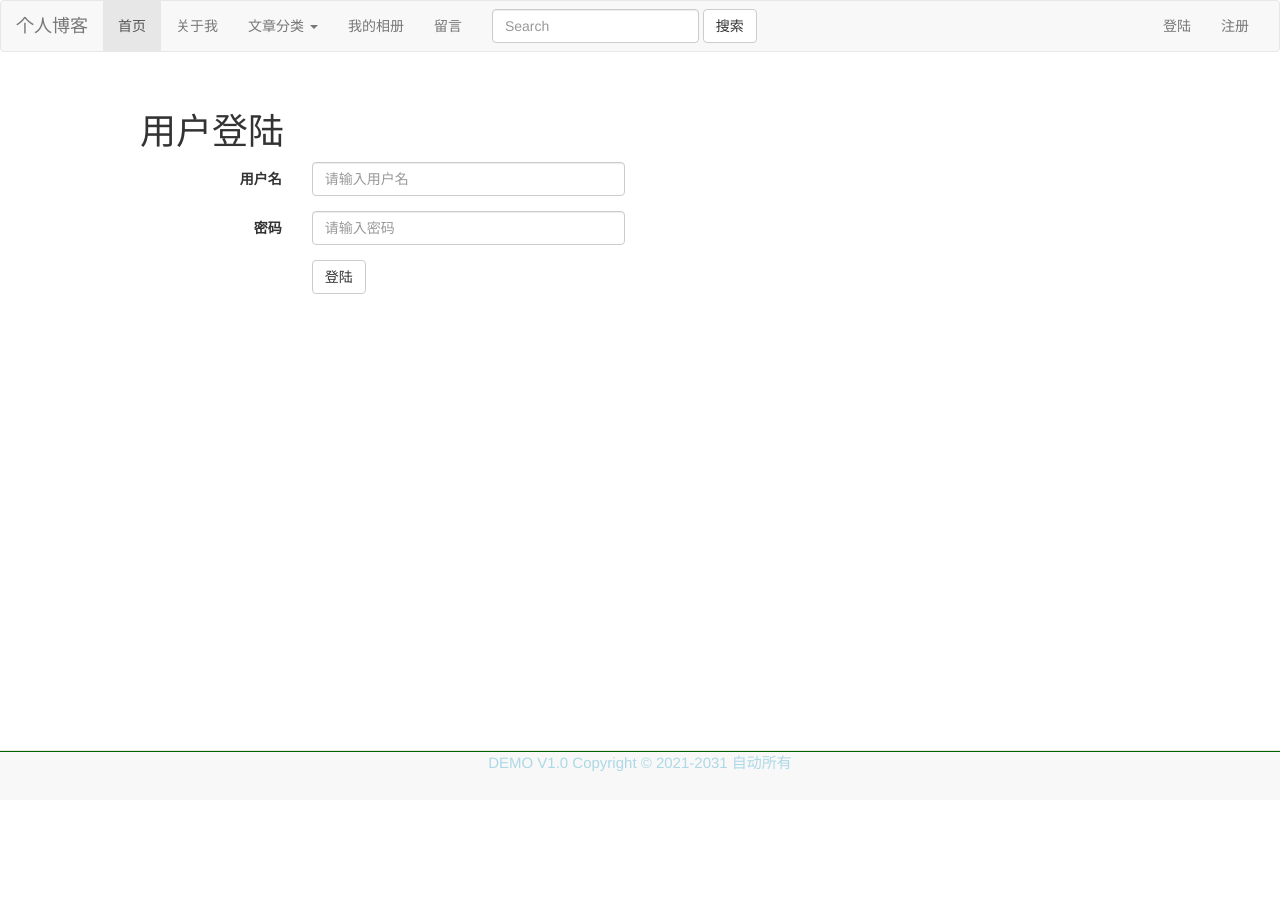
After one commit to hulinbig/flaskblog, a Flask app: page /user/login in a window 1280 px wide. The commit adds this page. Run offline with Flask 2, Linux system fonts and the light colour scheme; some libraries are stand-ins or nearby versions.

Commit message:
完成注册，登陆功能

```diff
--- a/apps/user/views.py
+++ b/apps/user/views.py
@@ -1,6 +1,6 @@
 #!-*- coding:utf-8 -*-
 __author__ = 'ALX LIN'
-from flask import Blueprint,request, render_template,redirect,url_for
+from flask import Blueprint, request, render_template, redirect, url_for, jsonify
 from apps.user.models import User
 from exts import db
 import hashlib
@@ -9,7 +9,7 @@ user_bp1 = Blueprint('user', __name__, url_prefix='/user')
 
 @user_bp1.route('/')
 def index():
-    return render_template('base.html')
+    return render_template('user/index.html')
 
 @user_bp1.route('/register', methods=['POST', 'GET'])
 def register():
@@ -27,7 +27,40 @@ def register():
             user.email = email
             db.session.add(user)
             db.session.commit()
-            return '注册成功'
+            return redirect(url_for('user.index'))
         else:
             return '二次密码不一致'
     return render_template('user/register.html')
+
+@user_bp1.route('/checkphone', methods=['POST', 'GET'])
+def check_phone():
+    phone = request.args.get('phone')
+    user = User.query.filter(User.phone == phone).all()
+    print(user)
+    #code 400 不能用 200可以用
+    if len(user) > 0:
+        return jsonify(code=400, msg='此号码已被注册')
+    else:
+        return jsonify(code=200, msg='此号码可用')
+
+
+@user_bp1.route('/login', methods=['POST', 'GET'])
+def login():
+    if request.method == 'POST':
+        username = request.form.get('username')
+        password = hashlib.md5(request.form.get('password').encode('utf-8')).hexdigest()
+        user_list = User.query.filter_by(username=username)
+        us = User.query.filter(User.username ==username)
+        for u in user_list:
+            if u.password == password:
+                return redirect(url_for('user.index'))
+
+
+
+            else:
+                return render_template('user/login.html', msg='用户名或密码错误')
+    return render_template('user/login.html')
+
+@user_bp1.route('/test')
+def test():
+    return render_template('user/hah.html')
--- a/templates/base.html
+++ b/templates/base.html
@@ -9,24 +9,23 @@
         border-top: 1px solid darkgreen;
         font-size: 15px;
         text-align: center;
-        color: lightblue;
+        color: black;
     }
     </style>
 {% endblock styles %}
-
 
 {% block navbar %}
    <nav class="navbar navbar-default">
   <div class="container-fluid">
     <!-- Brand and toggle get grouped for better mobile display -->
     <div class="navbar-header">
-      <a class="navbar-brand" href="#">昨日的博客</a>
+      <a class="navbar-brand" href="#">个人博客</a>
     </div>
 
     <!-- Collect the nav links, forms, and other content for toggling -->
     <div class="collapse navbar-collapse" id="bs-example-navbar-collapse-1">
       <ul class="nav navbar-nav">
-        <li class="active"><a href="#">首页 <span class="sr-only">(current)</span></a></li>
+        <li class="active"><a href="{{ url_for('user.index') }}">首页 <span class="sr-only">(current)</span></a></li>
         <li><a href="#">关于我</a></li>
         <li class="dropdown">
           <a href="#" class="dropdown-toggle" data-toggle="dropdown" role="button" aria-haspopup="true" aria-expanded="false">文章分类 <span class="caret"></span></a>
@@ -48,8 +47,8 @@
         <button type="submit" class="btn btn-default">搜索</button>
       </form>
       <ul class="nav navbar-nav navbar-right">
-        <li><a href="#">登陆</a></li>
-          <li><a href="#">注册</a></li>
+        <li><a href="{{ url_for('user.login') }}">登陆</a></li>
+          <li><a href="{{ url_for('user.register') }}">注册</a></li>
       </ul>
     </div><!-- /.navbar-collapse -->
   </div><!-- /.container-fluid -->
@@ -63,6 +62,9 @@
          <h1>Hello, Bootstrap</h1>
     {% endblock %}
     {% block footer %}
-    <p id="myfoot">2020年结尾还有没有完成的tag</p>
+<nav class="navbar navbar-default navbar-fixed-bottom">
+     <p id="myfoot">DEMO V1.0 Copyright © 2021-2031 自动所有</p>
+</nav>
+
     {% endblock %}
 {% endblock  %}
--- /dev/null
+++ b/templates/user/login.html
@@ -0,0 +1,54 @@
+{% extends 'base.html' %}
+{% block title %}
+用户登陆
+{% endblock %}
+
+{% block styles %}
+    <link href="{{bootstrap_find_resource('css/bootstrap.css', cdn='bootstrap')}}" rel="stylesheet">
+    <style>
+        #container{
+        padding-top: 20px;
+        width: 1000px;
+        height: 830px;
+        margin: 0 auto;
+    }
+       #myfoot{
+        border-top: 1px solid darkgreen;
+        font-size: 15px;
+        text-align: center;
+        color: lightblue;
+    }
+        #tips{
+            color: red;
+            font-size: 14px;
+        }
+    </style>
+{% endblock %}
+
+
+{% block newcontent %}
+    <div id="container">
+    <h1>用户登陆</h1>
+    <form class="form-horizontal" action="{{ url_for('user.login') }}" method="post">
+            <p id="tips">{{ msg }} </p>
+  <div class="form-group">
+    <label for="inputUsername" class="col-md-2 control-label">用户名</label>
+    <div class="col-md-4">
+      <input type="text" class="form-control" id="inputUsername" placeholder="请输入用户名" name="username">
+    </div>
+  </div>
+        <div class="form-group">
+    <label for="inputPassword" class="col-md-2 control-label">密码</label>
+    <div class="col-md-4">
+      <input type="password" class="form-control" id="inputPassword" placeholder="请输入密码" name="password">
+    </div>
+  </div>
+
+  <div class="form-group">
+    <div class="col-sm-offset-2 col-sm-10">
+      <button type="submit" class="btn btn-default">登陆</button>
+    </div>
+  </div>
+</form>
+    </div>
+{% endblock %}
```
Also changed, not shown: templates/user/index.html (added, +37 -0 lines), templates/user/register.html (+28 -4 lines).
